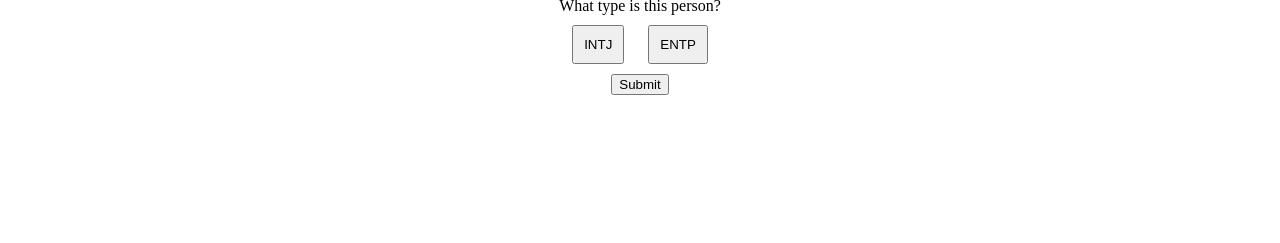
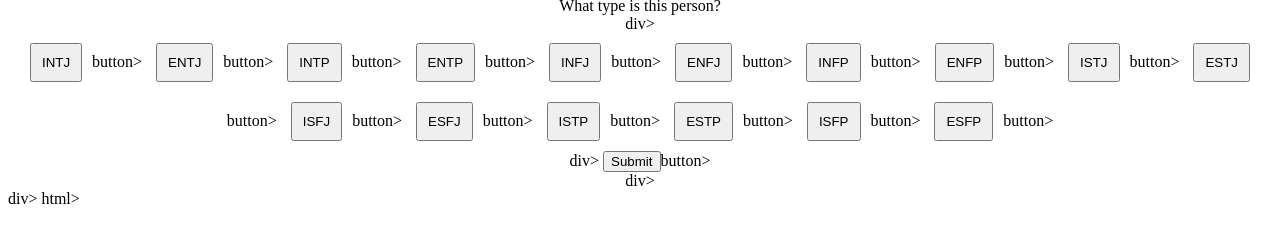
Before and after one commit to chICK31/Test, a plain HTML site: page index.html in a window 1280 px wide. Shown: the part 71-314 px from the top of the page. Drawn offline with Linux system fonts and the light colour scheme.

Commit message:
Update index.html

```diff
--- a/index.html
+++ b/index.html
@@ -9,15 +9,29 @@
 <body>
     <div id="game">
             <img id="personImage" src="" alt="MBTI Type Guess">
-    <div id="question">What type is this person?</div>
+            <div id="question">What type is this person?</div>div>
             <div id="mbti-buttons">
-        <!-- Buttons for each MBTI type -->
-        <button onclick="guessType('INTJ')">INTJ</button>
-        <button onclick="guessType('ENTP')">ENTP</button>
-        <!-- Add other MBTI type buttons similarly -->
-    </div>
-    <button onclick="submitGuess()">Submit</button>
-    <div id="result"></div>
-</div>
+                        <button onclick="guessType('INTJ')">INTJ</button>button>
+                        <button onclick="guessType('ENTJ')">ENTJ</button>button>
+                        <button onclick="guessType('INTP')">INTP</button>button>
+                        <button onclick="guessType('ENTP')">ENTP</button>button>
+                        <button onclick="guessType('INFJ')">INFJ</button>button>
+                        <button onclick="guessType('ENFJ')">ENFJ</button>button>
+                        <button onclick="guessType('INFP')">INFP</button>button>
+                        <button onclick="guessType('ENFP')">ENFP</button>button>
+                        <button onclick="guessType('ISTJ')">ISTJ</button>button>
+                        <button onclick="guessType('ESTJ')">ESTJ</button>button>
+                        <button onclick="guessType('ISFJ')">ISFJ</button>button>
+                        <button onclick="guessType('ESFJ')">ESFJ</button>button>
+                        <button onclick="guessType('ISTP')">ISTP</button>button>
+                        <button onclick="guessType('ESTP')">ESTP</button>button>
+                        <button onclick="guessType('ISFP')">ISFP</button>button>
+                        <button onclick="guessType('ESFP')">ESFP</button>button>
+            </div>div>
+            <button onclick="submitGuess()">Submit</button>button>
+            <div id="result"></div>div>
+    </div>div>
 </body>
-</html>
+</html>html>
+</body></title>
+    </head>
```
Lines whose indentation alone changed are shown as unchanged.
